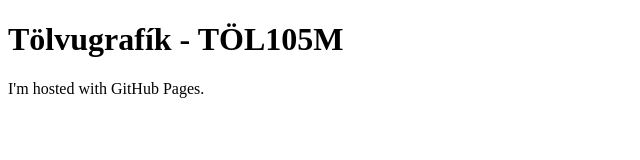
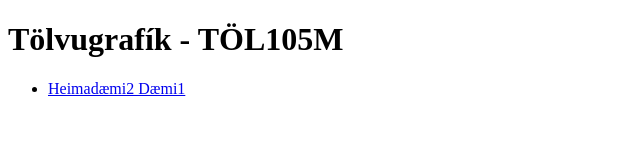
Before and after one commit to SvanaBirgis/SvanaBirgis.github.io, a plain HTML site: page index.html in a window 1280 px wide. Shown: the whole page, without its empty margins (0-640 px from the left). Drawn offline with Linux system fonts and the light colour scheme.

Commit message:
Update index.html

```diff
--- a/index.html
+++ b/index.html
@@ -1,12 +1,11 @@
 <!DOCTYPE html>
 <html>
     <body>
-        <main>
-            <h1>Tölvugrafík - TÖL105M</h1>
-            <p>I'm hosted with GitHub Pages.</p>
-            <div>
-                <a href="h2_1/index.html"></a>
-            </div>
-        </main>
+        <h1>Tölvugrafík - TÖL105M</h1>
+        <ul>
+            <li>
+                <a href="h2_1/index.html">Heimadæmi2 Dæmi1</a>
+            </li>
+        </ul>
     </body>
 </html>
```
